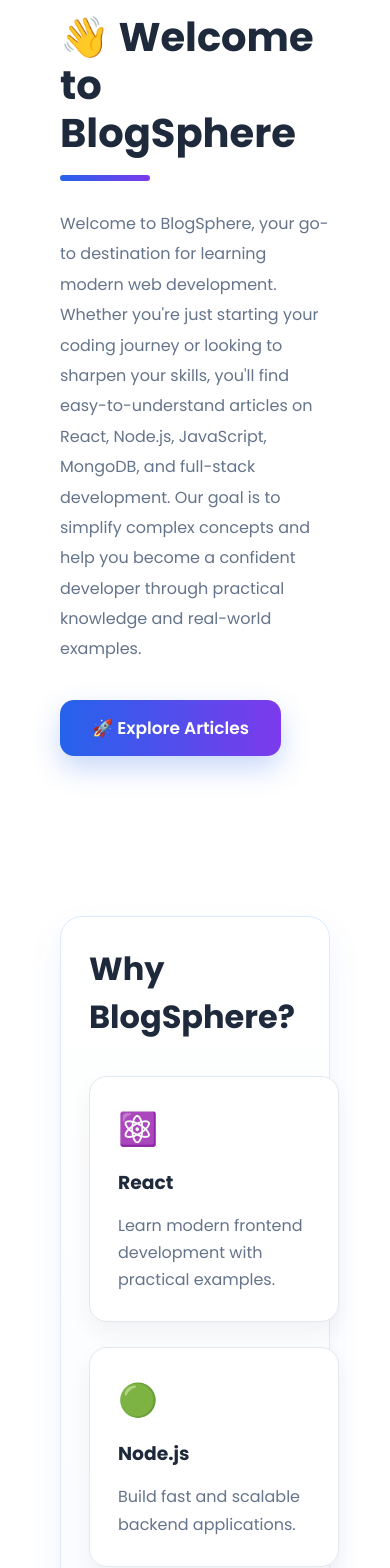
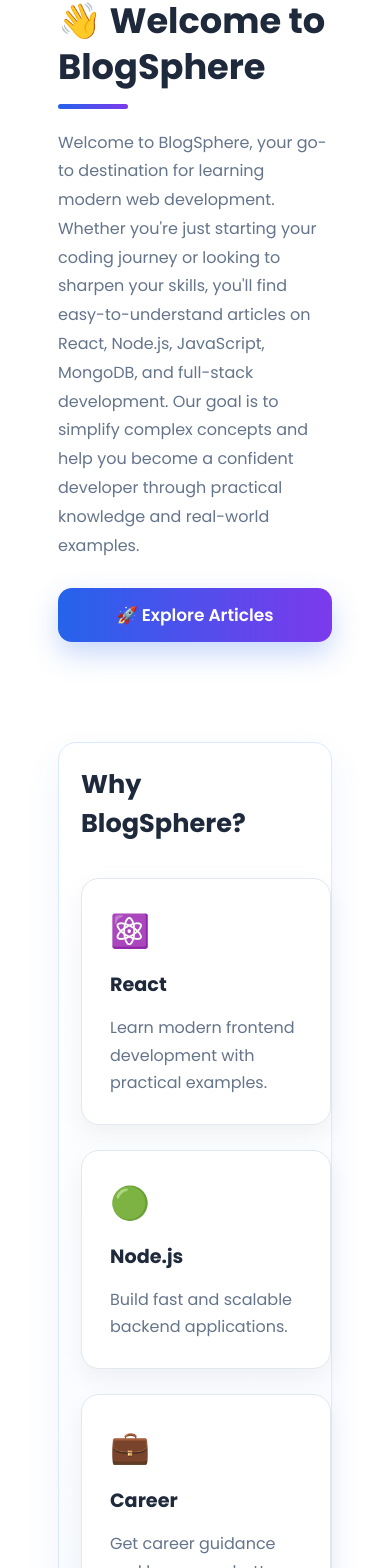
Before and after one commit to Anushka-git15/Article-Management, a React (Create React App) app in the folder my-blog-3/: page / in a window 390 px wide. Shown: the part 311-1879 px from the top of the page. Built offline with nearby package versions, Linux system fonts and the light colour scheme.

Commit message:
Refactor CSS for HomePage layout and responsiveness
Adjusted max-width for various elements and improved responsive styles for smaller screens.

```diff
--- a/my-blog-3/src/pages/HomePage.css
+++ b/my-blog-3/src/pages/HomePage.css
@@ -13,7 +13,7 @@
     font-weight:800;
     margin-bottom:18px;
     position:relative;
-    max-width: 1000px;
+    max-width: 700px;
 }
 
 .home-page h1::after{
@@ -28,7 +28,7 @@
 
 .home-page p{
     margin-top:28px;
-    max-width:900px;
+    max-width:800px;
     font-size:1.15rem;
     line-height:1.9;
     color:#64748b;
@@ -131,20 +131,64 @@
     line-height:1.7;
 }
 
+
 /* ================= RESPONSIVE ================= */
 
-@media(max-width:768px){
+@media (max-width: 768px) {
+
+    .home-page{
+        padding:25px 18px 50px;
+    }
 
     .home-page h1{
-        font-size:2.5rem;
+        font-size:2.2rem;
+        line-height:1.3;
+        margin-bottom:15px;
+    }
+
+    .home-page h1::after{
+        width:70px;
+        height:5px;
+        margin-top:14px;
     }
 
     .home-page p{
+        margin-top:20px;
         font-size:1rem;
+        line-height:1.8;
+    }
+
+    .hero-btn{
+        width:100%;
+        padding:14px;
+        margin-top:28px;
+        margin-bottom:50px;
     }
 
     .home-highlight{
-        padding:28px;
+        margin-top:50px;
+        padding:22px;
+        border-radius:18px;
+    }
+
+    .home-highlight h2{
+        font-size:1.6rem;
+    }
+
+    .feature-grid{
+        gap:18px;
+    }
+
+    .feature-card{
+        padding:22px;
+    }
+
+    .feature-card span{
+        font-size:1.7rem;
+    }
+
+    .feature-card h3{
+        font-size:1.2rem;
     }
 
 }
```
